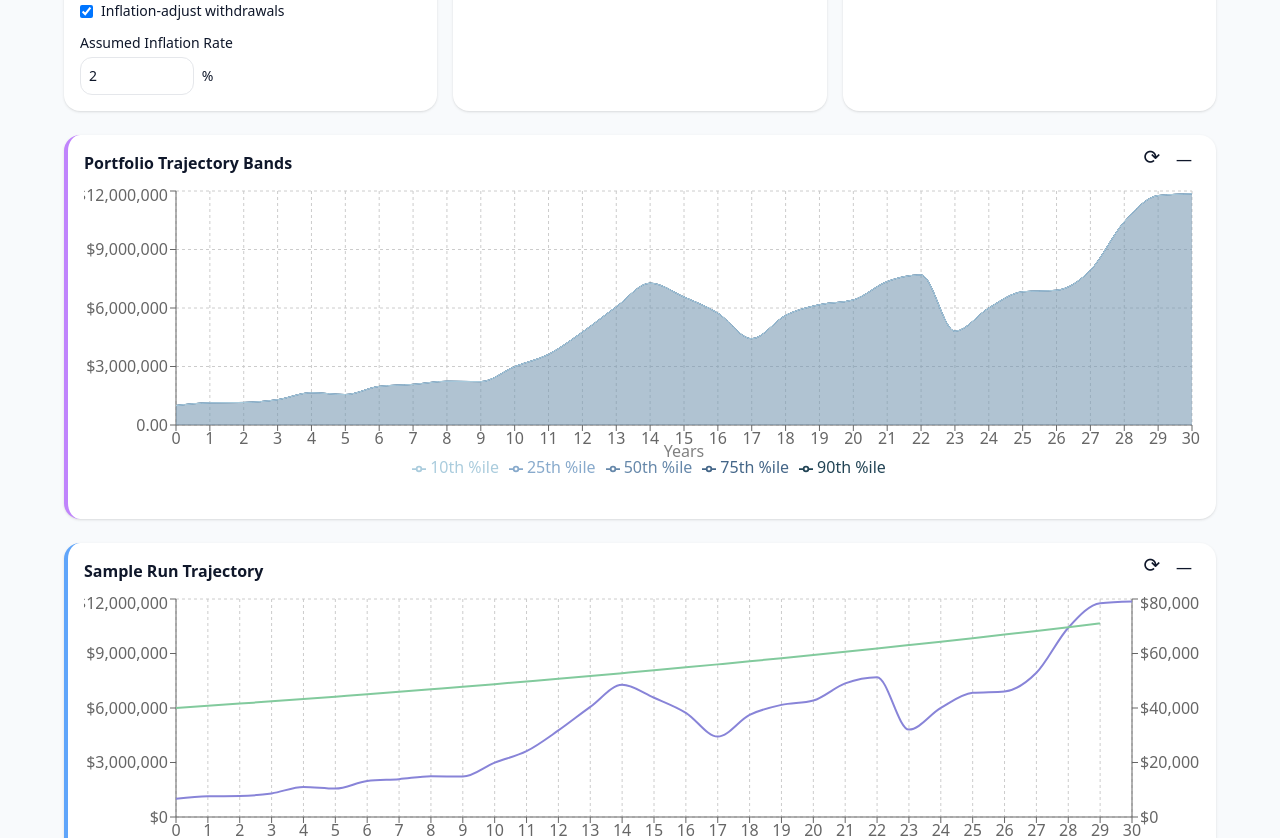
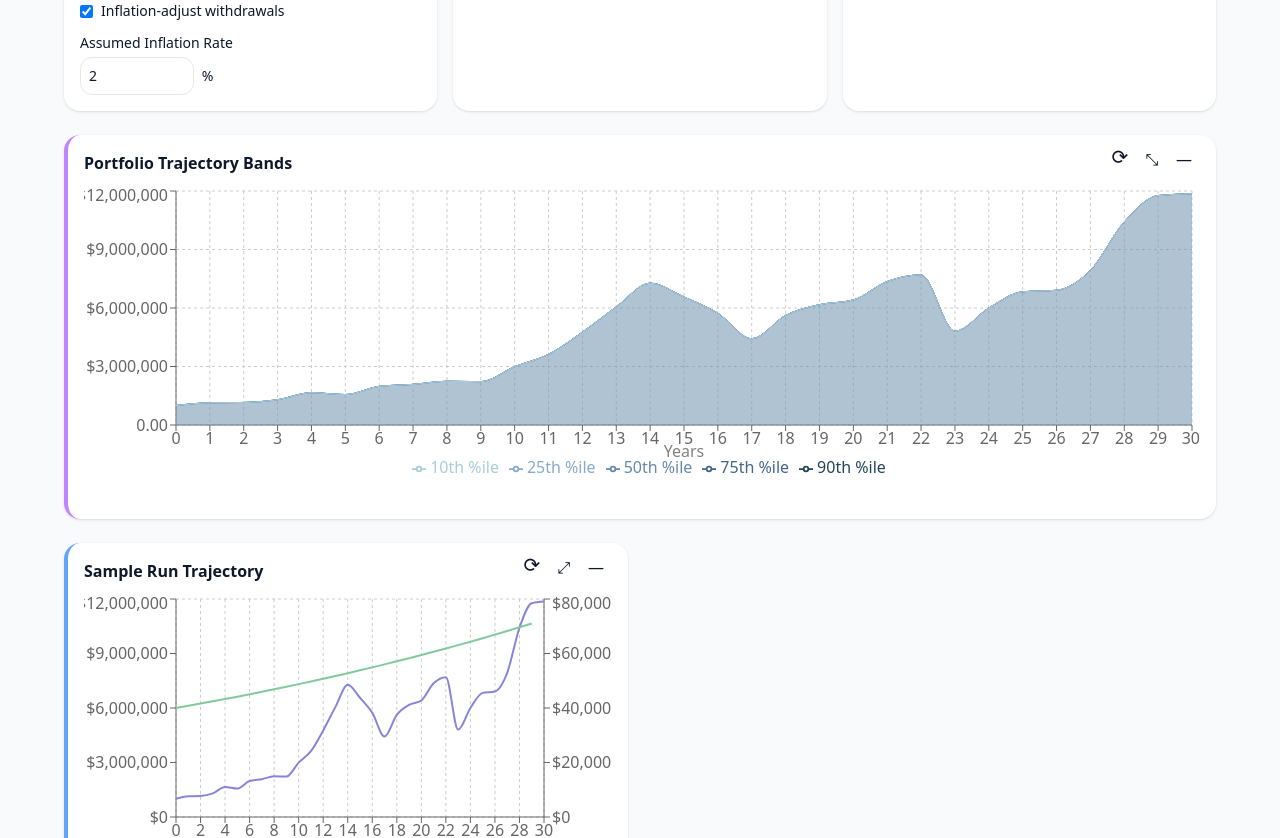
Before and after one commit to GodsMoon/bucket-retirement-calculator, a React (Vite) app: page / in a window 1280 px wide. Shown: the part 580-1418 px from the top of the page. Built offline with nearby package versions, Linux system fonts and the light colour scheme.

Commit message:
feat: add chart sizing toggle

```diff
--- a/src/App.tsx
+++ b/src/App.tsx
@@ -15,6 +15,7 @@ export interface ChartState {
   minimized: boolean;
   title: string;
   tab: "sp500" | "nasdaq100" | "portfolio" | "drawdown";
+  size: 'full' | 'half';
 }
 
 export type DrawdownStrategy =
@@ -101,36 +102,36 @@ export default function App() {
   const [refreshCounter, setRefreshCounter] = useState(0);
   const [startYear, setStartYear] = useState<number>(initialProfile.startYear);
   const [chartStates, setChartStates] = useState<Record<string, ChartState>>({
-    "sp500-trajectory": { minimized: false, title: "Portfolio Trajectory Bands", tab: "sp500" },
-    "sp500-sample": { minimized: false, title: "Sample Run Trajectory", tab: "sp500" },
-    "nasdaq100-trajectory": { minimized: false, title: "Portfolio Trajectory Bands", tab: "nasdaq100" },
-    "nasdaq100-sample": { minimized: false, title: "Sample Run Trajectory", tab: "nasdaq100" },
-    "portfolio-trajectory": { minimized: false, title: "Portfolio Trajectory Bands", tab: "portfolio" },
-    "portfolio-median-asset-allocation": { minimized: false, title: "Median Sample Run Asset Allocation", tab: "portfolio" },
-    "portfolio-median-trajectory": { minimized: false, title: "Median Sample Run Trajectory", tab: "portfolio" },
-    "portfolio-asset-allocation": { minimized: false, title: "Sample Run 1 Asset Allocation", tab: "portfolio" },
-    "drawdown-trajectory": { minimized: false, title: "Portfolio Trajectory Bands", tab: "drawdown" },
-    "drawdown-median-asset-allocation": { minimized: false, title: "Median Sample Run Asset Allocation", tab: "drawdown" },
-    "drawdown-median-trajectory": { minimized: false, title: "Median Sample Run Trajectory", tab: "drawdown" },
-    "drawdown-asset-allocation": { minimized: false, title: "Sample Run 1 Asset Allocation", tab: "drawdown" },
-    "portfolio-sample-2-asset-allocation": { minimized: true, title: "Sample Run 2 Asset Allocation", tab: "portfolio" },
-    "portfolio-sample-3-asset-allocation": { minimized: true, title: "Sample Run 3 Asset Allocation", tab: "portfolio" },
-    "portfolio-sample-4-asset-allocation": { minimized: true, title: "Sample Run 4 Asset Allocation", tab: "portfolio" },
-    "portfolio-sample-5-asset-allocation": { minimized: true, title: "Sample Run 5 Asset Allocation", tab: "portfolio" },
-    "portfolio-sample": { minimized: false, title: "Sample Run 1 Trajectory", tab: "portfolio" },
-    "portfolio-sample-2-trajectory": { minimized: true, title: "Sample Run 2 Trajectory", tab: "portfolio" },
-    "portfolio-sample-3-trajectory": { minimized: true, title: "Sample Run 3 Trajectory", tab: "portfolio" },
-    "portfolio-sample-4-trajectory": { minimized: true, title: "Sample Run 4 Trajectory", tab: "portfolio" },
-    "portfolio-sample-5-trajectory": { minimized: true, title: "Sample Run 5 Trajectory", tab: "portfolio" },
-    "drawdown-sample": { minimized: false, title: "Sample Run 1 Trajectory", tab: "drawdown" },
-    "drawdown-sample-2-asset-allocation": { minimized: true, title: "Sample Run 2 Asset Allocation", tab: "drawdown" },
-    "drawdown-sample-3-asset-allocation": { minimized: true, title: "Sample Run 3 Asset Allocation", tab: "drawdown" },
-    "drawdown-sample-4-asset-allocation": { minimized: true, title: "Sample Run 4 Asset Allocation", tab: "drawdown" },
-    "drawdown-sample-5-asset-allocation": { minimized: true, title: "Sample Run 5 Asset Allocation", tab: "drawdown" },
-    "drawdown-sample-2-trajectory": { minimized: true, title: "Sample Run 2 Trajectory", tab: "drawdown" },
-    "drawdown-sample-3-trajectory": { minimized: true, title: "Sample Run 3 Trajectory", tab: "drawdown" },
-    "drawdown-sample-4-trajectory": { minimized: true, title: "Sample Run 4 Trajectory", tab: "drawdown" },
-    "drawdown-sample-5-trajectory": { minimized: true, title: "Sample Run 5 Trajectory", tab: "drawdown" },
+    "sp500-trajectory": { minimized: false, title: "Portfolio Trajectory Bands", tab: "sp500", size: 'full' },
+    "sp500-sample": { minimized: false, title: "Sample Run Trajectory", tab: "sp500", size: 'half' },
+    "nasdaq100-trajectory": { minimized: false, title: "Portfolio Trajectory Bands", tab: "nasdaq100", size: 'full' },
+    "nasdaq100-sample": { minimized: false, title: "Sample Run Trajectory", tab: "nasdaq100", size: 'half' },
+    "portfolio-trajectory": { minimized: false, title: "Portfolio Trajectory Bands", tab: "portfolio", size: 'full' },
+    "portfolio-median-asset-allocation": { minimized: false, title: "Median Sample Run Asset Allocation", tab: "portfolio", size: 'half' },
+    "portfolio-median-trajectory": { minimized: false, title: "Median Sample Run Trajectory", tab: "portfolio", size: 'full' },
+    "portfolio-asset-allocation": { minimized: false, title: "Sample Run 1 Asset Allocation", tab: "portfolio", size: 'half' },
+    "drawdown-trajectory": { minimized: false, title: "Portfolio Trajectory Bands", tab: "drawdown", size: 'full' },
+    "drawdown-median-asset-allocation": { minimized: false, title: "Median Sample Run Asset Allocation", tab: "drawdown", size: 'half' },
+    "drawdown-median-trajectory": { minimized: false, title: "Median Sample Run Trajectory", tab: "drawdown", size: 'full' },
+    "drawdown-asset-allocation": { minimized: false, title: "Sample Run 1 Asset Allocation", tab: "drawdown", size: 'half' },
+    "portfolio-sample-2-asset-allocation": { minimized: true, title: "Sample Run 2 Asset Allocation", tab: "portfolio", size: 'half' },
+    "portfolio-sample-3-asset-allocation": { minimized: true, title: "Sample Run 3 Asset Allocation", tab: "portfolio", size: 'half' },
+    "portfolio-sample-4-asset-allocation": { minimized: true, title: "Sample Run 4 Asset Allocation", tab: "portfolio", size: 'half' },
+    "portfolio-sample-5-asset-allocation": { minimized: true, title: "Sample Run 5 Asset Allocation", tab: "portfolio", size: 'half' },
+    "portfolio-sample": { minimized: false, title: "Sample Run 1 Trajectory", tab: "portfolio", size: 'half' },
+    "portfolio-sample-2-trajectory": { minimized: true, title: "Sample Run 2 Trajectory", tab: "portfolio", size: 'half' },
+    "portfolio-sample-3-trajectory": { minimized: true, title: "Sample Run 3 Trajectory", tab: "portfolio", size: 'half' },
+    "portfolio-sample-4-trajectory": { minimized: true, title: "Sample Run 4 Trajectory", tab: "portfolio", size: 'half' },
+    "portfolio-sample-5-trajectory": { minimized: true, title: "Sample Run 5 Trajectory", tab: "portfolio", size: 'half' },
+    "drawdown-sample": { minimized: false, title: "Sample Run 1 Trajectory", tab: "drawdown", size: 'half' },
+    "drawdown-sample-2-asset-allocation": { minimized: true, title: "Sample Run 2 Asset Allocation", tab: "drawdown", size: 'half' },
+    "drawdown-sample-3-asset-allocation": { minimized: true, title: "Sample Run 3 Asset Allocation", tab: "drawdown", size: 'half' },
+    "drawdown-sample-4-asset-allocation": { minimized: true, title: "Sample Run 4 Asset Allocation", tab: "drawdown", size: 'half' },
+    "drawdown-sample-5-asset-allocation": { minimized: true, title: "Sample Run 5 Asset Allocation", tab: "drawdown", size: 'half' },
+    "drawdown-sample-2-trajectory": { minimized: true, title: "Sample Run 2 Trajectory", tab: "drawdown", size: 'half' },
+    "drawdown-sample-3-trajectory": { minimized: true, title: "Sample Run 3 Trajectory", tab: "drawdown", size: 'half' },
+    "drawdown-sample-4-trajectory": { minimized: true, title: "Sample Run 4 Trajectory", tab: "drawdown", size: 'half' },
+    "drawdown-sample-5-trajectory": { minimized: true, title: "Sample Run 5 Trajectory", tab: "drawdown", size: 'half' },
   });
 
   const [chartOrder, setChartOrder] = useState<Record<string, string[]>>({
@@ -151,6 +152,13 @@ export default function App() {
       const newOrder = [chartId, ...order.filter(id => id !== chartId)];
       setChartOrder(prev => ({ ...prev, [tab]: newOrder }));
     }
+  };
+
+  const toggleSize = (chartId: string) => {
+    setChartStates(prev => ({
+      ...prev,
+      [chartId]: { ...prev[chartId], size: prev[chartId].size === 'half' ? 'full' : 'half' },
+    }));
   };
 
   const handleProfileChange = (p: Profile) => {
@@ -303,6 +311,7 @@ export default function App() {
             refreshCounter={refreshCounter}
             chartStates={chartStates}
             toggleMinimize={toggleMinimize}
+            toggleSize={toggleSize}
             chartOrder={chartOrder.sp500}
           />
         )}
@@ -326,6 +335,7 @@ export default function App() {
             refreshCounter={refreshCounter}
             chartStates={chartStates}
             toggleMinimize={toggleMinimize}
+            toggleSize={toggleSize}
             chartOrder={chartOrder.nasdaq100}
           />
         )}
@@ -354,6 +364,7 @@ export default function App() {
             refreshCounter={refreshCounter}
             chartStates={chartStates}
             toggleMinimize={toggleMinimize}
+            toggleSize={toggleSize}
             chartOrder={chartOrder.portfolio}
           />
         )}
@@ -382,6 +393,7 @@ export default function App() {
             refreshCounter={refreshCounter}
             chartStates={chartStates}
             toggleMinimize={toggleMinimize}
+            toggleSize={toggleSize}
             chartOrder={chartOrder.drawdown}
           />
         )}
--- a/src/components/Chart.tsx
+++ b/src/components/Chart.tsx
@@ -6,11 +6,13 @@ interface ChartProps {
   title: string;
   onRefresh?: () => void;
   onMinimize: () => void;
+  onToggleSize: () => void;
+  size: 'full' | 'half';
   children: React.ReactNode;
   minimizable: boolean;
 }
 
-const Chart: React.FC<ChartProps> = ({ chartId, title, onRefresh, onMinimize, children, minimizable }) => {
+const Chart: React.FC<ChartProps> = ({ chartId, title, onRefresh, onMinimize, onToggleSize, size, children, minimizable }) => {
   const { chart: colorClass } = getChartColor(chartId);
   return (
     <section className={`bg-white dark:bg-slate-800 rounded-2xl shadow p-4 pt-2 h-full border-l-4 ${colorClass}`}>
@@ -27,6 +29,14 @@ const Chart: React.FC<ChartProps> = ({ chartId, title, onRefresh, onMinimize, ch
               ⟳
             </button>
           )}
+          <button
+            className="text-m hover:bg-slate-100 dark:hover:bg-slate-700 rounded-full w-8 h-8 flex items-center justify-center transition-colors"
+            onClick={onToggleSize}
+            aria-label={size === 'half' ? 'Expand chart' : 'Shrink chart'}
+            title={size === 'half' ? 'Expand chart' : 'Shrink chart'}
+          >
+            {size === 'half' ? '⤢' : '⤡'}
+          </button>
           {minimizable && (
             <button
               className="text-m hover:bg-slate-100 dark:hover:bg-slate-700 rounded-full w-8 h-8 flex items-center justify-center transition-colors"
--- a/src/components/S&P500Tab.tsx
+++ b/src/components/S&P500Tab.tsx
@@ -63,6 +63,7 @@ interface SPTabProps {
   refreshCounter: number;
   chartStates: Record<string, ChartState>;
   toggleMinimize: (chartId: string) => void;
+  toggleSize: (chartId: string) => void;
   chartOrder: string[];
 }
 
@@ -84,6 +85,7 @@ const SPTab: React.FC<SPTabProps> = ({
   refreshCounter,
   chartStates,
   toggleMinimize,
+  toggleSize,
   chartOrder,
 }) => {
   const years = useMemo(() => SP500_TOTAL_RETURNS.map(d => d.year).sort((a, b) => a - b), []);
@@ -160,6 +162,8 @@ const SPTab: React.FC<SPTabProps> = ({
         title="Portfolio Trajectory Bands"
         onRefresh={onRefresh}
         onMinimize={() => toggleMinimize('sp500-trajectory')}
+        onToggleSize={() => toggleSize('sp500-trajectory')}
+        size={chartStates['sp500-trajectory'].size}
         minimizable={true}
       >
         {stats && (
@@ -188,6 +192,8 @@ const SPTab: React.FC<SPTabProps> = ({
         title="Sample Run Trajectory"
         onRefresh={onRefresh}
         onMinimize={() => toggleMinimize('sp500-sample')}
+        onToggleSize={() => toggleSize('sp500-sample')}
+        size={chartStates['sp500-sample'].size}
         minimizable={true}
       >
         {sampleRun && (
@@ -359,12 +365,13 @@ const SPTab: React.FC<SPTabProps> = ({
 
       <MinimizedChartsBar chartStates={chartStates} onRestore={toggleMinimize} activeTab="sp500" />
 
-      <div className="space-y-6">
+      <div className="grid md:grid-cols-2 gap-6">
         {chartOrder.map((chartId: string) => (
-          !chartStates[chartId].minimized &&
-          <div key={chartId}>
-            {charts[chartId]}
-          </div>
+          !chartStates[chartId].minimized && (
+            <div key={chartId} className={chartStates[chartId].size === 'full' ? 'md:col-span-2' : ''}>
+              {charts[chartId]}
+            </div>
+          )
         ))}
       </div>
 
```
Also changed, not shown: src/components/DrawdownTab.tsx (+22 -5 lines), src/components/Nasdaq100Tab.tsx (+12 -5 lines), src/components/PortfolioTab.tsx (+22 -5 lines).
